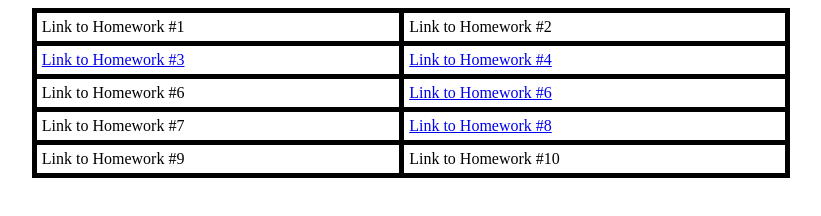
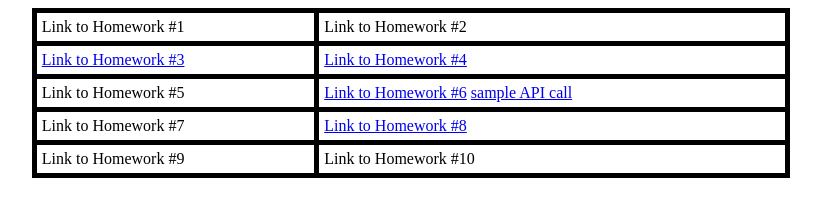
Before and after one commit to sleep-falcon/sleep-falcon.github.io, a plain HTML site: page sd127.html in a window 1280 px wide. Shown: the whole page, without its empty margins (229-1050 px from the left). Drawn offline with Linux system fonts and the light colour scheme.

Commit message:
homework6

```diff
--- a/sd127.html
+++ b/sd127.html
@@ -23,8 +23,10 @@ th, td {
     <td><a href= "sd127.html">Link to Homework #4</a></td>
   </tr>
   <tr>
-    <td>Link to Homework #6</td>
-    <td><a href= "https://my-project-yelp-363003.wl.r.appspot.com/">Link to Homework #6</a></td>
+    <td>Link to Homework #5</td>
+    <td><a href= "https://my-project-yelp-363003.wl.r.appspot.com/">Link to Homework #6</a>
+        <a href="https://my-project-yelp-363003.wl.r.appspot.com/static/searchresult/?term=Tires&lat=34.0522342&lng=-118.2436849&categories=null&radius=16093">sample API call</a>
+    </td>
   </tr>
   <tr>
     <td>Link to Homework #7</td>
```
Also changed, not shown: 1 other file.
